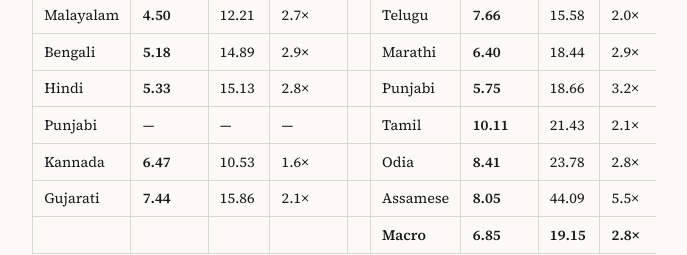
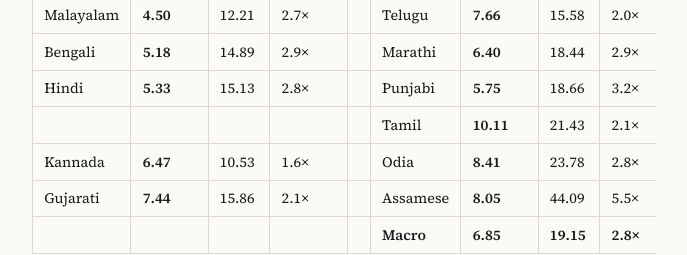
Before and after one commit to nutanc/blog, an Eleventy site: page src/posts/varna-teacher-gap-analysis.md in a window 1280 px wide. Shown: the part 2151-2406 px from the top of the page, without its empty margins (296-983 px from the left). Built offline with nearby package versions, Linux system fonts and the light colour scheme; Eleventy itself is replaced by a stand-in of ours; files that its build step writes are made by us from their sources.

Commit message:
Blank stray Punjabi placeholder cell in varna results table

```diff
--- a/src/posts/varna-teacher-gap-analysis.md
+++ b/src/posts/varna-teacher-gap-analysis.md
@@ -60,7 +60,7 @@ as "teacher + same G2P" demonstrably exists.
 | Malayalam | **4.50** | 12.21 | 2.7× | | Telugu | **7.66** | 15.58 | 2.0× |
 | Bengali | **5.18** | 14.89 | 2.9× | | Marathi | **6.40** | 18.44 | 2.9× |
 | Hindi | **5.33** | 15.13 | 2.8× | | Punjabi | **5.75** | 18.66 | 3.2× |
-| Punjabi | — | — | — | | Tamil | **10.11** | 21.43 | 2.1× |
+| | | | | | Tamil | **10.11** | 21.43 | 2.1× |
 | Kannada | **6.47** | 10.53 | 1.6× | | Odia | **8.41** | 23.78 | 2.8× |
 | Gujarati | **7.44** | 15.86 | 2.1× | | Assamese | **8.05** | 44.09 | 5.5× |
 | | | | | | **Macro** | **6.85** | **19.15** | **2.8×** |
```
